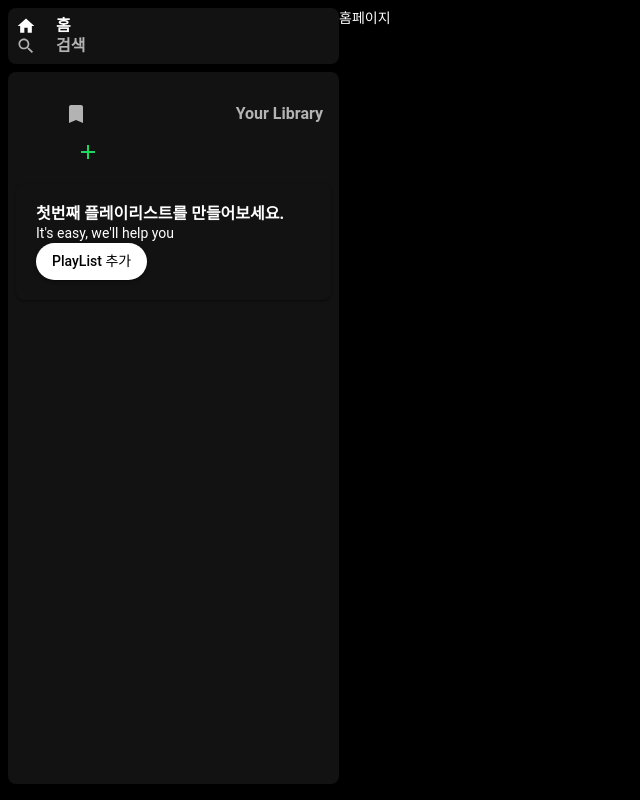
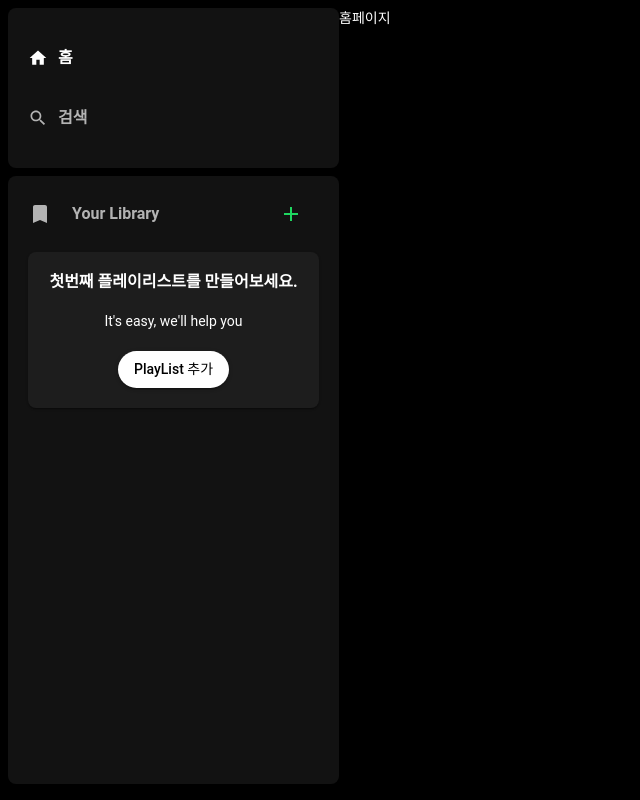
Before and after one commit to kkhhjjoo/typescript-spotify, a React (Vite) app: page / in a window 1280 px wide. Shown: the whole page, without its empty margins (0-640 px from the left). Built offline with nearby package versions, Linux system fonts and the light colour scheme.

Commit message:
style: 사이드바 수정

```diff
--- a/src/layout/AppLayout.module.css
+++ b/src/layout/AppLayout.module.css
@@ -4,6 +4,9 @@
   padding: 8px;
 }
 .navList {
+  display: flex;
+  flex-direction: column;
+  align-items: flex-start;
   list-style: none;
   padding: 0;
   margin: 0;
--- a/src/layout/AppLayout.tsx
+++ b/src/layout/AppLayout.tsx
@@ -21,7 +21,7 @@ const NavLink = styled(RouterNavLink)(({ theme }) => ({
   textDecoration: 'none',
   display: 'flex',
   alignItems: 'center',
-  gap: '20px',
+  margin: '20px 0',
   color: theme.palette.text.secondary,
   '&:hover': {
     color: theme.palette.text.primary
@@ -36,7 +36,8 @@ const ContentBox = styled(Box)(({ theme }) => ({
   background: theme.palette.background.paper,
   color: theme.palette.text.primary,
   width: '100%',
-  padding: '8px',
+  padding: '20px',
+  textAlign: 'center',
   marginBottom: '8px',
   marginRight: '8px',
 }));
@@ -49,10 +50,10 @@ const AppLayout = () => {
           <ul className={styles.navList}>
             <NavLink to="/">
             <HomeIcon fontSize="small" />
-            <Typography variant="h2" sx={{ fontWeight: 700 }}>홈</Typography></NavLink>
+            <Typography variant="h2" sx={{ fontWeight: 700, marginLeft: '10px' }}>홈</Typography></NavLink>
             <NavLink to="/search">
               <SearchIcon fontSize="small" />
-              <Typography variant="h2" sx={{ fontWeight: 700 }}>검색</Typography>
+              <Typography variant="h2" sx={{ fontWeight: 700, marginLeft: '10px' }}>검색</Typography>
             </NavLink>
           </ul>
         </ContentBox>
--- a/src/layout/components/EmptyPlaylist.tsx
+++ b/src/layout/components/EmptyPlaylist.tsx
@@ -1,7 +1,7 @@
 import { styled, Button, Card, Typography } from "@mui/material";
 
 const EmptyPlayListCard = styled(Card)(({ theme }) => ({
-  background: theme.palette.background.paper,
+  background: theme.palette.background.main,
   padding: '20px',
   borderRadius: '8px'
 }));
@@ -9,11 +9,11 @@ const EmptyPlayListCard = styled(Card)(({ theme }) => ({
 const EmptyPlaylist = () => {
   return (
     <EmptyPlayListCard>
-      <Typography variant="h2" sx={{ fontWeight: 700 }}>
+      <Typography variant="h2" sx={{ fontWeight: 700, marginBottom: '20px' }}>
         첫번째 플레이리스트를 만들어보세요.
       </Typography>
       <Typography variant='body2'>It's easy, we'll help you</Typography>
-      <Button variant='contained' color='secondary'>
+      <Button variant='contained' color='secondary' sx={{marginTop: '20px'}}>
         PlayList 추가
       </Button>
     </EmptyPlayListCard>
--- /dev/null
+++ b/src/layout/components/LibraryHead.module.css
@@ -0,0 +1,8 @@
+.flex {
+  display: flex;
+  align-items: center;
+  list-style: none;
+  padding: 0;
+  margin: 0;
+  margin-bottom: 20px;
+}
--- a/src/layout/components/LibraryHead.tsx
+++ b/src/layout/components/LibraryHead.tsx
@@ -3,12 +3,14 @@ import { styled, Typography, Button } from '@mui/material';
 import BookmarkIcon from '@mui/icons-material/Bookmark';
 import AddIcon from '@mui/icons-material/Add';
 
+import styles from './LibraryHead.module.css';
+
 const NavLink = styled(RouterNavLink)(({ theme }) => ({
   textDecoration: 'none',
   display: 'flex',
-  justifyContent: 'space-between',
   alignItems: 'center',
-  padding: '8px',
+  flex: 'none',
+  gap: '20px',
   color: theme.palette.text.secondary,
   '&:hover': {
     color: theme.palette.text.primary
@@ -23,14 +25,14 @@ const LibraryHead = () => {
 
   }
   return (
-      <ul>
+      <ul className={styles.flex}>
         <NavLink to="/playlist">
-          <BookmarkIcon sx={{marginRight:'20px'}} />
+          <BookmarkIcon />
           <Typography variant="h2" sx={{ fontWeight: 700 }}>
             Your Library
           </Typography>
         </NavLink>
-        <Button onClick={handleCreatePlayList}>
+        <Button sx={{ marginLeft: '100px' }} onClick={handleCreatePlayList}>
           <AddIcon />
         </Button>
       </ul>
--- a/src/theme.ts
+++ b/src/theme.ts
@@ -1,5 +1,11 @@
 
 import { createTheme } from "@mui/material";
+
+declare module '@mui/material/styles' {
+  interface TypeBackground {
+    main: string;
+  }
+}
 
 const theme = createTheme({
   palette: {
@@ -13,6 +19,7 @@ const theme = createTheme({
     background: {
       default: "#000",
       paper: "#121212",
+      main: "#1D1D1D"
     },
     text: {
       primary: "#fff",
```
